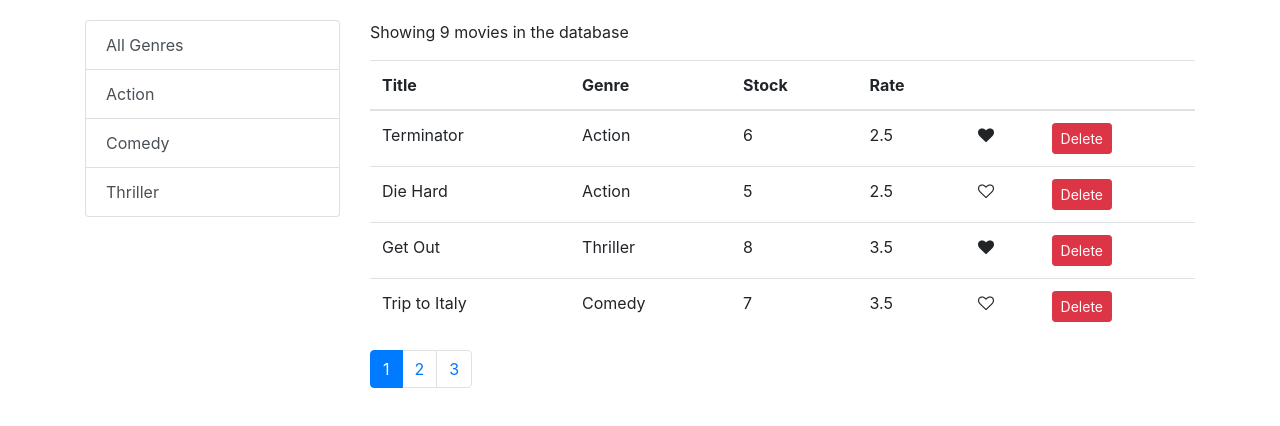
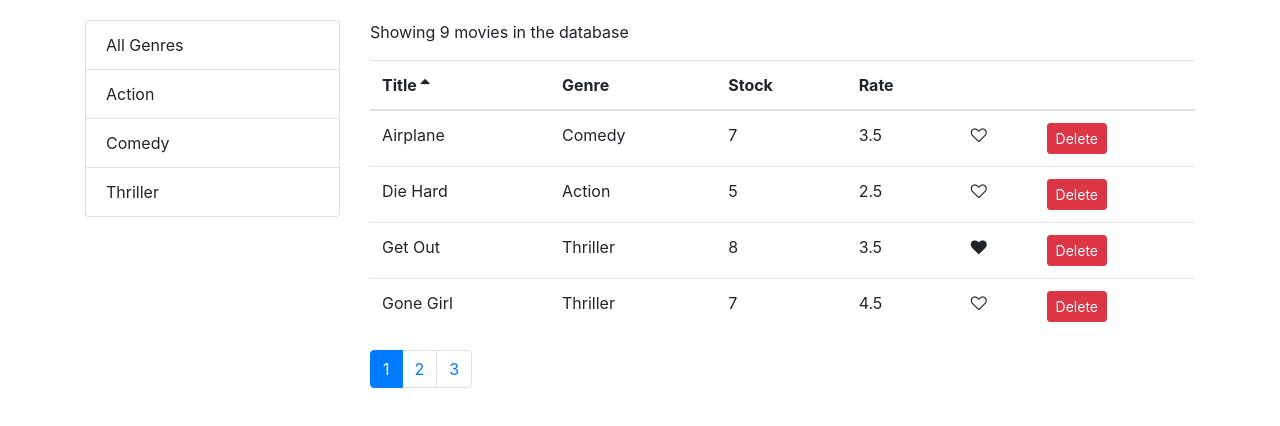
Before and after one commit to rangequest/rq-react-movies, a React (Create React App) app: page / in a window 1280 px wide. Shown: the top 426 px of the page. Built offline with nearby package versions, Linux system fonts and the light colour scheme; the HTML template or start-up script is replaced by a standard one.

Commit message:
Pagination, filtering and sorting all done.

```diff
--- a/src/components/common/listGroup.jsx
+++ b/src/components/common/listGroup.jsx
@@ -8,7 +8,7 @@ const ListGroup = props => {
           <li
             key={item[valueProperty]}
             onClick={() => onItemSelect(item)}
-            className={item === selectedItem ? "list-group-item active" : "list-group-item list-group-item-action"}
+            className={item === selectedItem ? "clickable list-group-item active" : "clickable list-group-item"}
           >
             {item[textProperty]}
           </li>
--- a/src/components/movies.jsx
+++ b/src/components/movies.jsx
@@ -1,20 +1,25 @@
 import React, { Component } from "react";
 import { getMovies } from "../services/fakeMovieService";
 import { getGenres } from "../services/fakeGenreService";
-import Like from "./common/like";
 import Pagination from "./common/pagination";
 import { paginate } from "../utils/paginate";
 import ListGroup from "./common/listGroup";
+import MoviesTable from "./moviesTable";
+import _ from "lodash";
 class Movies extends Component {
   state = {
     movies: [],
     genres: [],
     pageSize: 4,
     currentPage: 1,
+    sortColumn: {
+      path: "title",
+      order: "asc",
+    },
   };
 
   componentDidMount = () => {
-    const genres = [{ name: "All Genres" }, ...getGenres()];
+    const genres = [{ _id: "", name: "All Genres" }, ...getGenres()];
     this.setState({ movies: getMovies(), genres });
   };
 
@@ -23,7 +28,7 @@ class Movies extends Component {
     this.setState({ movies });
   };
 
-  handleHeartClick = movie => {
+  handleLike = movie => {
     const movies = [...this.state.movies];
     const index = movies.indexOf(movie);
     movies[index] = { ...movies[index] };
@@ -39,14 +44,27 @@ class Movies extends Component {
     this.setState({ selectedGenre: genre, currentPage: 1 });
   };
 
+  handleSort = sortColumn => {
+    this.setState({ sortColumn });
+  };
+
+  getPagedData = () => {
+    const { currentPage, pageSize, sortColumn, movies: allMovies, selectedGenre } = this.state;
+    const filtered = selectedGenre && selectedGenre._id ? allMovies.filter(m => m.genre._id === selectedGenre._id) : allMovies;
+
+    const sorted = _.orderBy(filtered, [sortColumn.path], [sortColumn.order]);
+
+    const movies = paginate(sorted, currentPage, pageSize);
+
+    return { totalCount: filtered.length, data: movies };
+  };
+
   render() {
     const { length: count } = this.state.movies;
-    const { currentPage, pageSize, movies: allMovies, genres, selectedGenre } = this.state;
-    if (count === 0) return <p>No movies in DB.</p>;
+    const { currentPage, pageSize, sortColumn, genres, selectedGenre } = this.state;
+    if (count === 0) return <p>There are no movies in the database.</p>;
 
-    const filtered = selectedGenre && selectedGenre._id ? allMovies.filter(m => m.genre._id === selectedGenre._id) : allMovies;
-
-    const movies = paginate(filtered, currentPage, pageSize);
+    const { totalCount, data: movies } = this.getPagedData();
 
     return (
       <div className="row">
@@ -54,40 +72,9 @@ class Movies extends Component {
           <ListGroup items={genres} selectedItem={selectedGenre} onItemSelect={this.handleGenreSelect} />
         </div>
         <div className="col">
-          <p>Showing {filtered.length} movies in the database</p>
-          <table className="table">
-            <thead>
-              <tr>
-                <th scope="col">Title</th>
-                <th scope="col">Genre</th>
-                <th scope="col">Stock</th>
-                <th scope="col">Rate</th>
-                <th scope="col"></th>
-                <th scope="col"></th>
-              </tr>
-            </thead>
-            <tbody>
-              {movies.map(movie => {
-                return (
-                  <tr key={movie._id}>
-                    <td>{movie.title}</td>
-                    <td>{movie.genre.name}</td>
-                    <td>{movie.numberInStock}</td>
-                    <td>{movie.dailyRentalRate}</td>
-                    <td>
-                      <Like liked={movie.liked} onClick={() => this.handleHeartClick(movie)} />
-                    </td>
-                    <td>
-                      <button onClick={() => this.handleDelete(movie)} type="button" className="btn btn-danger btn-sm">
-                        Delete
-                      </button>
-                    </td>
-                  </tr>
-                );
-              })}
-            </tbody>
-          </table>
-          <Pagination itemsCount={filtered.length} currentPage={currentPage} pageSize={pageSize} onPageChange={this.handlePageChange} />
+          <p>Showing {totalCount} movies in the database</p>
+          <MoviesTable movies={movies} sortColumn={sortColumn} onDelete={this.handleDelete} onSort={this.handleSort} onLike={this.handleLike} />
+          <Pagination itemsCount={totalCount} currentPage={currentPage} pageSize={pageSize} onPageChange={this.handlePageChange} />
         </div>
       </div>
     );
--- /dev/null
+++ b/src/components/moviesTable.jsx
@@ -0,0 +1,27 @@
+import React from "react";
+import Like from "./common/like";
+import Table from "./common/table";
+class MoviesTable extends React.Component {
+  columns = [
+    { path: "title", label: "Title" },
+    { path: "genre.name", label: "Genre" },
+    { path: "numberInStock", label: "Stock" },
+    { path: "dailyRentalRate", label: "Rate" },
+    { key: "like", content: movie => <Like liked={movie.liked} onClick={() => this.props.onLike(movie)} /> },
+    {
+      key: "delete",
+      content: movie => (
+        <button onClick={() => this.props.onDelete(movie)} type="button" className="btn btn-danger btn-sm">
+          Delete
+        </button>
+      ),
+    },
+  ];
+
+  render() {
+    const { movies, sortColumn, onSort } = this.props;
+    return <Table columns={this.columns} data={movies} sortColumn={sortColumn} onSort={onSort} />;
+  }
+}
+
+export default MoviesTable;
```
